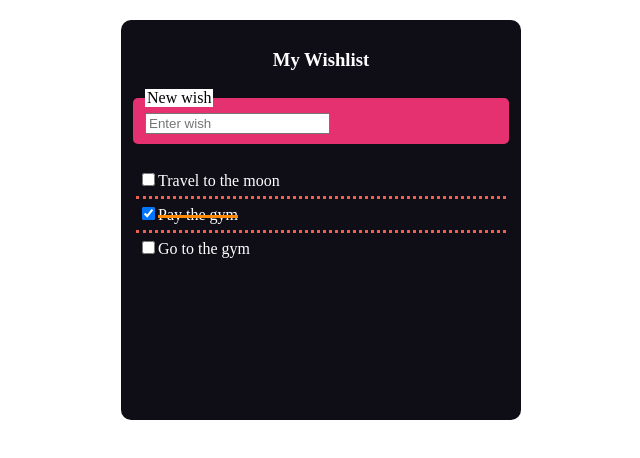
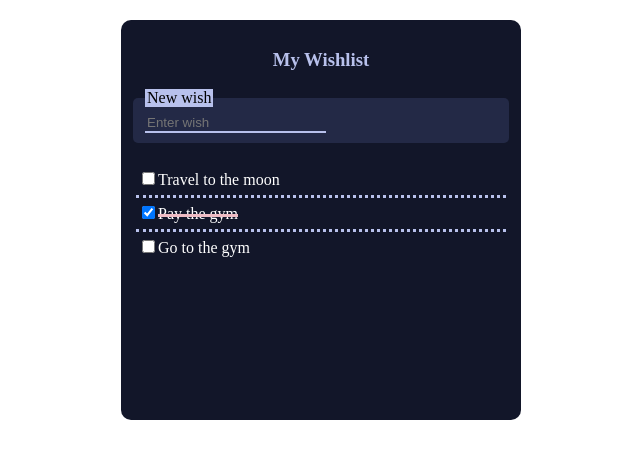
Before and after one commit to Saul-BT/curso-react, a React (Vite) app: page / in a window 1280 px wide. Shown: the top 458 px of the page, without its empty margins (319-959 px from the left). Built offline with nearby package versions, Linux system fonts and the light colour scheme.

Commit message:
Fix in color variables

```diff
--- a/assets/colors.css
+++ b/assets/colors.css
@@ -1,7 +1,7 @@
 :root {
   --text-color: white;
-  --background-color: #0f0e17;
-  --accent-color: #e53170;
-  --divisor-color: #f25f4c;
-  --line-through-color: #ff8906;
+  --background-color: #121629;
+  --primary-color: #b8c1ec;
+  --secondary-color: #232946;
+  --tertiary-color: #eebbc3;
 }
--- a/src/App/App.css
+++ b/src/App/App.css
@@ -9,6 +9,6 @@
 }
 
 .wish-container > h3 {
-  color: var(--text-color);
+  color: var(--primary-color);
   text-align: center;
 }
--- a/src/App/WishInput/WishInput.css
+++ b/src/App/WishInput/WishInput.css
@@ -1,9 +1,16 @@
 .new-wish-control {
-  background-color: var(--accent-color);
+  background-color: var(--secondary-color);
   border: none;
   border-radius: 5px;
 }
 
 .new-wish-control > legend {
-  background-color: #fff;
+  background-color: var(--primary-color);
 }
+
+.new-wish-control > input {
+  color: var(--text-color);
+  background-color: transparent;
+  border: none;
+  border-bottom: 2px solid var(--primary-color);
+}
--- a/src/App/WishList/WishItem/WishItem.css
+++ b/src/App/WishList/WishItem/WishItem.css
@@ -4,7 +4,7 @@
 }
 
 .wish-item:not(:last-child) {
-  border-bottom: 3px dotted var(--divisor-color);
+  border-bottom: 3px dotted var(--primary-color);
 }
 
 .wish-item > label {
@@ -18,7 +18,7 @@
   left: 0;
   height: 3px;
   width: 0;
-  background-color: var(--line-through-color);
+  background-color: var(--tertiary-color);
   transition: 0.2s;
 }
 
```
